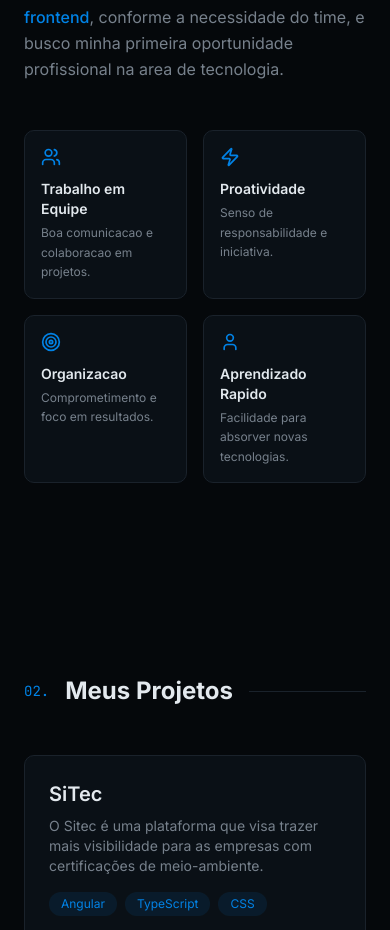
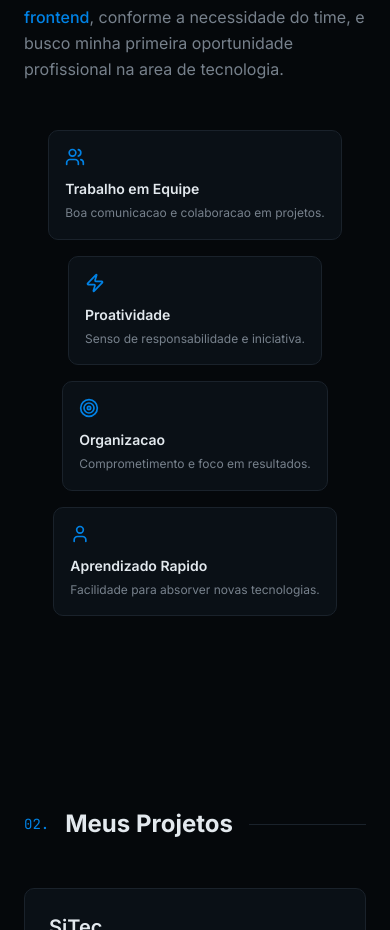
Before and after one commit to RyanCNP/portifolio, a Next.js app: page / in a window 390 px wide. Shown: the part 1360-2290 px from the top of the page. Built offline with nearby package versions, Linux system fonts and the light colour scheme.

Commit message:
feat: responsividade

```diff
--- a/components/portfolio/about.tsx
+++ b/components/portfolio/about.tsx
@@ -61,7 +61,7 @@ export function About() {
           </div>
 
           {/* Qualities Grid */}
-          <div className="grid grid-cols-2 gap-4">
+          <div className="grid grid-cols-1 gap-4 place-items-center sm:grid-cols-2">
             {qualities.map((quality) => (
               <div
                 key={quality.title}
--- a/components/portfolio/hero.tsx
+++ b/components/portfolio/hero.tsx
@@ -12,7 +12,7 @@ export function Hero() {
       <div className="relative mx-auto flex max-w-5xl flex-col items-center gap-10 md:flex-row md:gap-16">
         {/* Photo */}
         <div className="relative shrink-0">
-          <div className="relative h-48 w-48 overflow-hidden rounded-full border-2 border-border md:h-56 md:w-56">
+          <div className="relative h-32 w-32 overflow-hidden rounded-full border-2 border-border sm:h-40 sm:w-40 md:h-48 md:w-48 lg:h-56 lg:w-56">
             <Image
               src="/images/foto.png"
               alt="Foto de Ryan Carlo Negretti Pereira"
```
